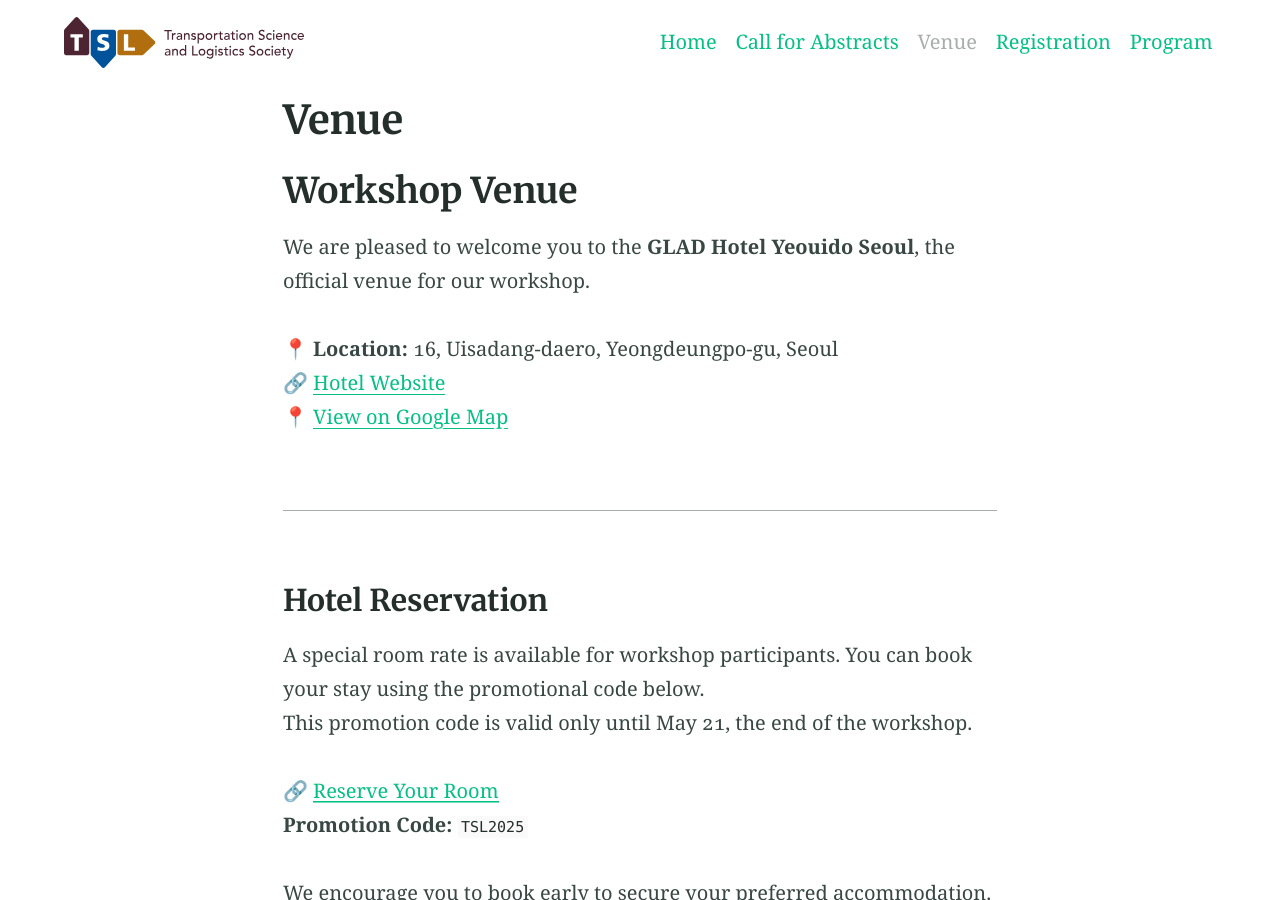
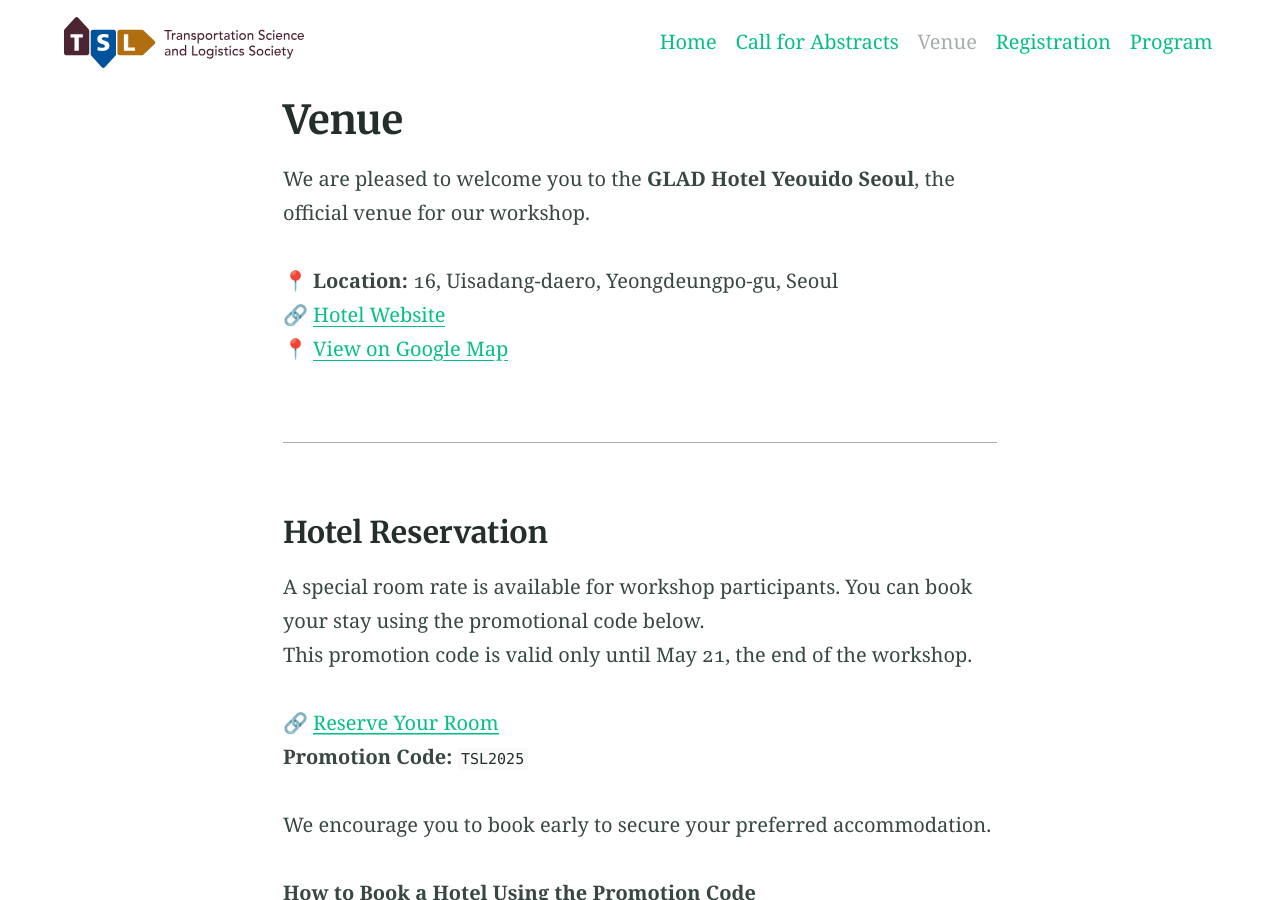
Before and after one commit to tsl2025kaist/tsl2025kaist.github.io, a Jekyll site: the page built from venue.md, in a window 1280 px wide and 900 px high. Built offline with Jekyll 4.4.1, drawn with Linux system fonts in a browser that asks for light colours.

```diff
--- a/venue.md
+++ b/venue.md
@@ -3,8 +3,6 @@
 aside: false
 ---
 
-
-## Workshop Venue
 
 We are pleased to welcome you to the **GLAD Hotel Yeouido Seoul**, the official venue for our workshop.
 
```
Also changed, not shown: program.md (+4 -0 lines).
